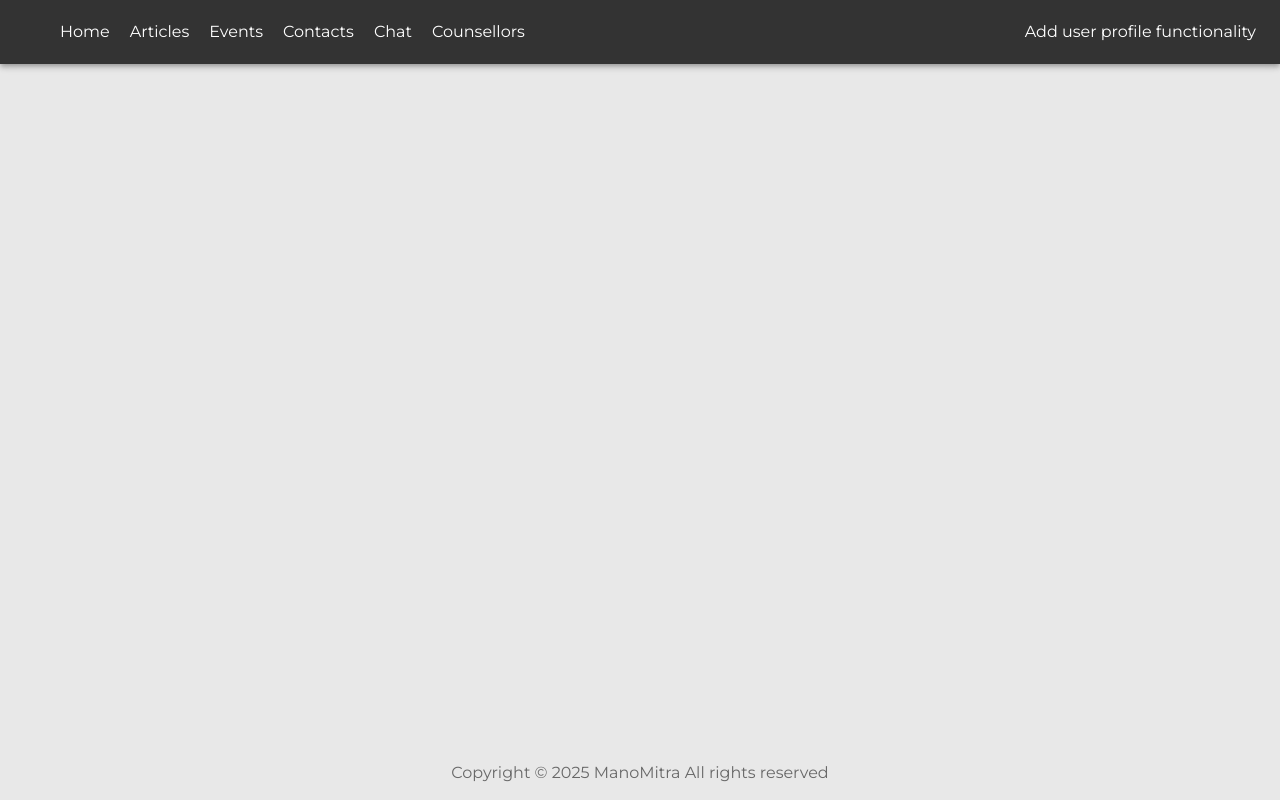
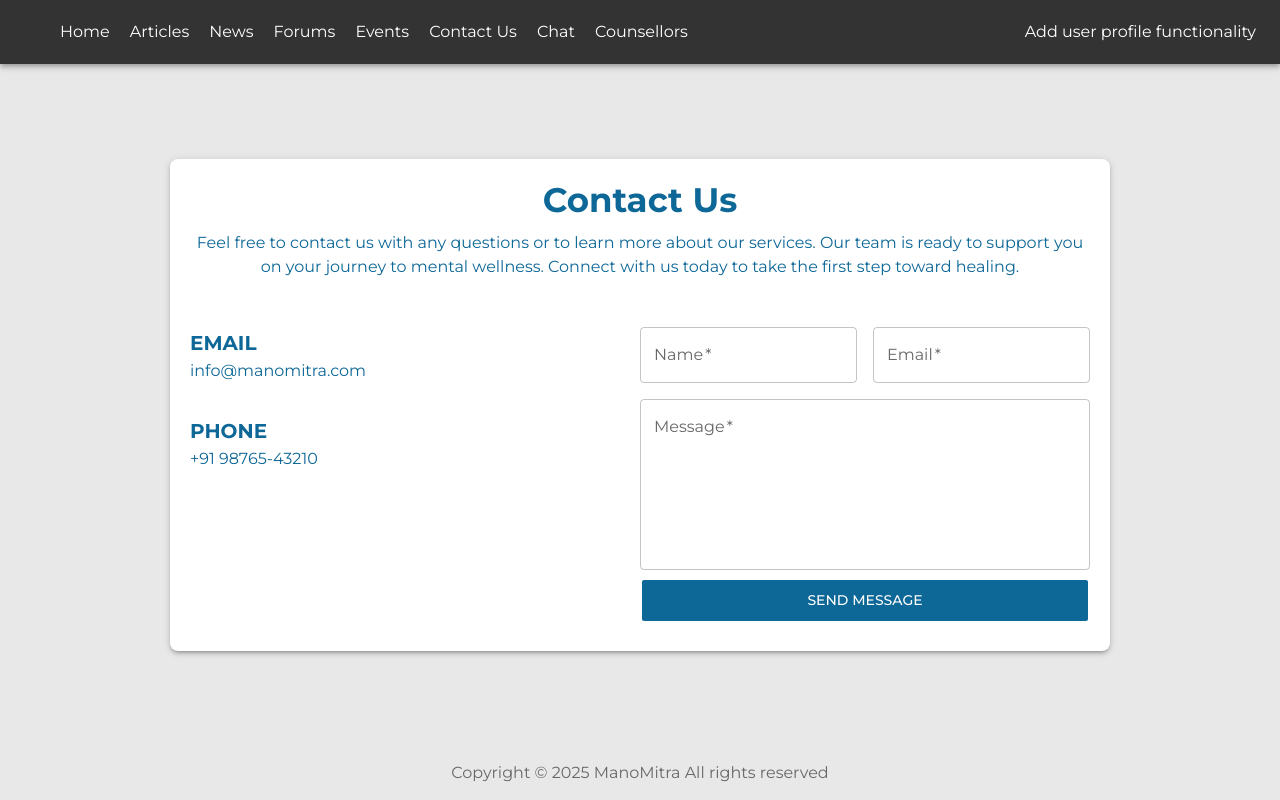
Before and after one commit to Akshat851/ManoMitra, a React (Create React App) app in the folder client/: page /contact in a window 1280 px wide. Built offline with nearby package versions, Linux system fonts and the light colour scheme; some icons are missing.

Commit message:
completed crisis and contact page

```diff
--- a/client/package.json
+++ b/client/package.json
@@ -3,6 +3,7 @@
   "version": "0.1.0",
   "private": true,
   "dependencies": {
+    "@emailjs/browser": "^4.4.1",
     "@emotion/react": "^11.14.0",
     "@emotion/styled": "^11.14.0",
     "@mui/icons-material": "^7.0.2",
--- a/client/src/App.js
+++ b/client/src/App.js
@@ -2,6 +2,7 @@ import { BrowserRouter, Routes, Route } from "react-router-dom";
 import { HomePage } from "./pages/HomePage";
 import { CrisisPage } from "./pages/CrisisPage";
 import { NavigationBar } from "./components/NavigationBar";
+import { ContactUsPage } from "./pages/ContactUsPage";
 import { Footer } from "./components/Footer";
 import { Box } from "@mui/material";
 
@@ -27,6 +28,7 @@ function App() {
           <Routes>
             <Route path="/" element={<HomePage />} />
             <Route path="/crisis" element={<CrisisPage />} />
+            <Route path="/contact" element={<ContactUsPage />} />
           </Routes>
         </Box>
         <Footer />
--- a/client/src/components/NavigationBar.js
+++ b/client/src/components/NavigationBar.js
@@ -1,15 +1,6 @@
 import React from "react";
-import {
-  AppBar,
-  Toolbar,
-  Box,
-  Link as MuiLink,
-  IconButton,
-  Typography,
-  Button,
-  useTheme,
-} from "@mui/material";
-import { Link as RouterLink } from "react-router-dom";
+import { AppBar, Toolbar, Box, Typography, useTheme } from "@mui/material";
+import { Link } from "react-router-dom";
 import HomeIcon from "@mui/icons-material/Home";
 
 export const NavigationBar = () => {
@@ -21,15 +12,23 @@ export const NavigationBar = () => {
     },
     {
       text: "Articles",
-      to: "/",
+      to: "/articles",
+    },
+    {
+      text: "News",
+      to: "/news",
+    },
+    {
+      text: "Forums",
+      to: "/forums",
     },
     {
       text: "Events",
       to: "/",
     },
     {
-      text: "Contacts",
-      to: "/",
+      text: "Contact Us",
+      to: "/contact",
     },
     {
       text: "Chat",
@@ -62,6 +61,7 @@ export const NavigationBar = () => {
         >
           {navItems.map((item) => (
             <Box
+              key={item.text}
               sx={{
                 p: "10px",
                 display: "flex",
@@ -69,10 +69,14 @@ export const NavigationBar = () => {
                 gap: 1,
                 borderRadius: "50px",
                 cursor: "pointer",
+                textDecoration: "none",
+                color: "inherit",
                 "&:hover": {
                   background: theme.palette.custom.darkHover,
                 },
               }}
+              component={Link}
+              to={item.to}
             >
               {item.text === "Home" && <HomeIcon sx={{ display: "flex" }} />}
               <Typography>{item.text}</Typography>
--- /dev/null
+++ b/client/src/pages/ContactUsPage.js
@@ -0,0 +1,248 @@
+import React, { useState } from "react";
+import {
+  Grid,
+  Box,
+  Button,
+  TextField,
+  Typography,
+  useMediaQuery,
+  Snackbar,
+  Alert,
+  CircularProgress,
+  useTheme,
+} from "@mui/material";
+import emailjs from "@emailjs/browser";
+
+export const ContactUsPage = () => {
+  const theme = useTheme();
+  const isSmallScreen = useMediaQuery("(max-width:600px)");
+  const alignValue = isSmallScreen ? "center" : "inherit";
+
+  const [stateDisabled, setStateDisabled] = useState(false);
+  const [sendMessageSucess, setSendMessageSucess] = useState(false);
+  const [sendMessageError, setSendMessageError] = useState(false);
+
+  const [formData, setFormData] = useState({
+    name: "",
+    email: "",
+    description: "",
+  });
+
+  const handleSubmit = (e) => {
+    e.preventDefault();
+    setStateDisabled(true);
+    const formData = new FormData(e.target);
+    const obj = {
+      name: formData.get("name"),
+      email: formData.get("email"),
+      description: "Message from ManoMitra -> " + formData.get("description"),
+    };
+    emailjs
+      .send("service_zjrq4h8", "template_rmlm0sy", obj, "zwD-m8x18H1xY4uzR")
+      .then(
+        (result) => {
+          setFormData({
+            name: "",
+            email: "",
+            description: "",
+          });
+          setSendMessageSucess(true);
+          setStateDisabled(false);
+        },
+        (error) => {
+          setSendMessageError(true);
+          setStateDisabled(false);
+          console.log(error.text);
+        }
+      );
+  };
+
+  const handleChange = (event) => {
+    const { name, value } = event.target;
+    setFormData((prevData) => ({
+      ...prevData,
+      [name]: value,
+    }));
+  };
+  return (
+    <Box
+      sx={{
+        display: "flex",
+        alignItems: "center",
+        justifyContent: "center",
+        flex: 1,
+      }}
+    >
+      <Box
+        maxWidth="md"
+        sx={{
+          bgcolor: "primary.light",
+          p: "20px",
+          borderRadius: "8px",
+          boxShadow: 3,
+        }}
+      >
+        <Typography
+          variant="h4"
+          align="center"
+          color="primary.main"
+          fontWeight="bold"
+          sx={{ mb: "10px" }}
+        >
+          Contact Us
+        </Typography>
+
+        <Typography align="center" color="primary.main">
+          Feel free to contact us with any questions or to learn more about our
+          services. Our team is ready to support you on your journey to mental
+          wellness. Connect with us today to take the first step toward healing.
+        </Typography>
+        <Grid container pt={6}>
+          <Grid size={{ xs: 12, sm: 6 }}>
+            <Box sx={{ pb: "20px", color: "primary.main" }}>
+              <Typography variant="h6" align={alignValue} fontWeight="bold">
+                EMAIL
+              </Typography>
+              <Typography align={alignValue}>info@manomitra.com</Typography>
+              <Typography variant="h6" align={alignValue} fontWeight="bold">
+                <br />
+                PHONE
+              </Typography>
+              <Typography align={alignValue}>+91 98765-43210</Typography>
+            </Box>
+          </Grid>
+          <Grid size={{ xs: 12, sm: 6 }}>
+            <Box component="form" onSubmit={handleSubmit}>
+              <Grid container spacing={2}>
+                <Grid size={{ xs: 12, md: 6 }}>
+                  <TextField
+                    name="name"
+                    id="name"
+                    label="Name"
+                    required
+                    fullWidth
+                    placeholder="Enter Your Name"
+                    value={formData.name}
+                    onChange={handleChange}
+                    sx={{
+                      "& .MuiOutlinedInput-root": {
+                        "&:hover fieldset": {
+                          borderColor: "primary.main",
+                        },
+                      },
+                      input: { color: "primary.main" },
+                    }}
+                  />
+                </Grid>
+                <Grid size={{ xs: 12, md: 6 }}>
+                  <TextField
+                    required
+                    fullWidth
+                    id="email"
+                    label="Email"
+                    name="email"
+                    placeholder="Enter Your Email"
+                    value={formData.email}
+                    onChange={handleChange}
+                    sx={{
+                      "& .MuiOutlinedInput-root": {
+                        "&:hover fieldset": {
+                          borderColor: "primary.main",
+                        },
+                      },
+                      input: { color: "primary.main" },
+                    }}
+                  />
+                </Grid>
+                <Grid size={{ xs: 12 }}>
+                  <TextField
+                    required
+                    fullWidth
+                    id="description"
+                    name="description"
+                    label="Message"
+                    placeholder="Enter Your Message"
+                    multiline
+                    rows={6}
+                    value={formData.description}
+                    onChange={handleChange}
+                    sx={{
+                      "& .MuiOutlinedInput-root": {
+                        "&:hover fieldset": {
+                          borderColor: "primary.main",
+                        },
+                      },
+                      textarea: {
+                        color: "primary.main",
+                      },
+                    }}
+                  />
+                </Grid>
+              </Grid>
+              <Button
+                type="submit"
+                disabled={stateDisabled}
+                fullWidth
+                sx={{
+                  bgcolor: "primary.main",
+                  alignItems: "center",
+                  p: 1,
+                  my: 1,
+                  color: "primary.light",
+                  border: `2px solid ${theme.palette.primary.light}`,
+                  "&:hover": {
+                    border: `2px solid ${theme.palette.primary.main}`,
+                    bgcolor: "primary.light",
+                    color: "primary.main",
+                  },
+                }}
+              >
+                {stateDisabled ? (
+                  <CircularProgress size={24} sx={{ color: "primary.light" }} />
+                ) : (
+                  "Send Message"
+                )}
+              </Button>
+            </Box>
+          </Grid>
+        </Grid>
+        <Snackbar
+          open={sendMessageSucess}
+          autoHideDuration={3500}
+          onClose={() => {
+            setSendMessageSucess(false);
+          }}
+          anchorOrigin={{ vertical: "top", horizontal: "right" }}
+        >
+          <Alert
+            onClose={() => {
+              setSendMessageSucess(false);
+            }}
+            severity="success"
+            variant="filled"
+          >
+            Mail sent successfully.
+          </Alert>
+        </Snackbar>
+        <Snackbar
+          open={sendMessageError}
+          autoHideDuration={3500}
+          onClose={() => {
+            setSendMessageError(false);
+          }}
+          anchorOrigin={{ vertical: "top", horizontal: "right" }}
+        >
+          <Alert
+            onClose={() => {
+              setSendMessageError(false);
+            }}
+            severity="error"
+            variant="filled"
+          >
+            Error sending mail.
+          </Alert>
+        </Snackbar>
+      </Box>
+    </Box>
+  );
+};
--- a/client/src/pages/CrisisPage.js
+++ b/client/src/pages/CrisisPage.js
@@ -1,5 +1,5 @@
 import React from "react";
-import { Box, Typography, Button, useTheme } from "@mui/material";
+import { Box, Typography, useTheme } from "@mui/material";
 import online_therapist from "../images/online_therapist.png";
 import EastIcon from "@mui/icons-material/East";
 
@@ -12,12 +12,12 @@ export const CrisisPage = () => {
         flexDirection: "column",
         alignItems: "center",
         justifyContent: "center",
+        pt: "20px",
         flex: 1,
       }}
     >
       <Box
         sx={{
-          height: "360px",
           width: 2 / 3,
           display: "flex",
           flexDirection: "row",
@@ -32,31 +32,22 @@ export const CrisisPage = () => {
             flex: 1,
             display: "flex",
             flexDirection: "column",
+            gap: 5,
             backgroundImage: `url(${online_therapist})`,
             backgroundSize: "100% 100%",
           }}
         >
-          <Typography
-            variant="h5"
-            sx={{
-              flex: 1,
-            }}
-          >
+          <Typography variant="h5">
             I would like to speak with a Counsellor on the phone
           </Typography>
-          <Typography
-            variant="h5"
-            fontWeight="bold"
-            sx={{
-              flex: 1,
-            }}
-          >
+          <Typography variant="h5" fontWeight="bold">
             Our professional Counsellors are available 24/7
           </Typography>
           <Typography variant="h5">9876543210</Typography>
         </Box>
         <Box
           sx={{
+            gap: 5,
             backgroundColor: "primary.main",
             color: "primary.light",
             padding: "20px",
@@ -106,8 +97,8 @@ export const CrisisPage = () => {
         sx={{
           fontSize: "1.2rem",
           color: "primary.main",
-          marginTop: "20px",
           fontWeight: "bold",
+          p: "20px",
         }}
       >
         If you are experiencing a medical emergency, please call 108
```
Also changed, not shown: 1 other file (tests, documents, lock files or other folders).
